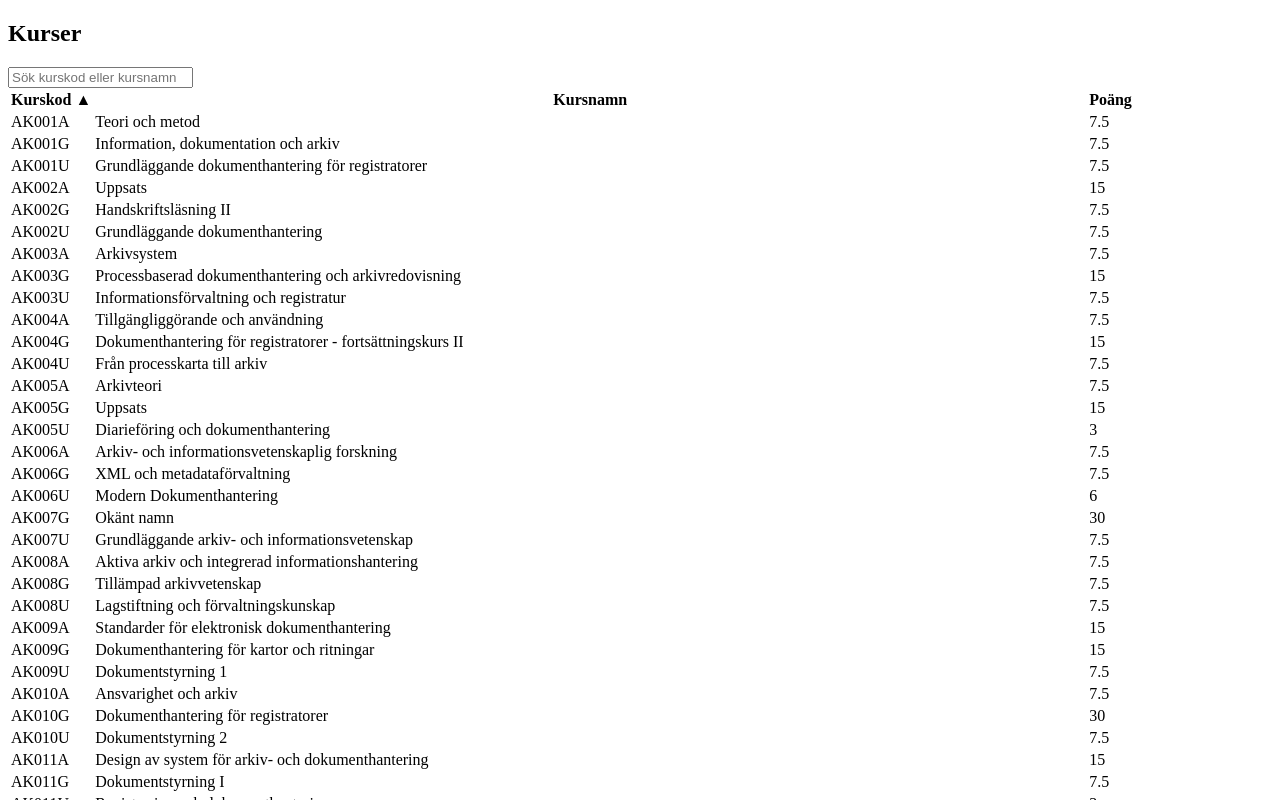
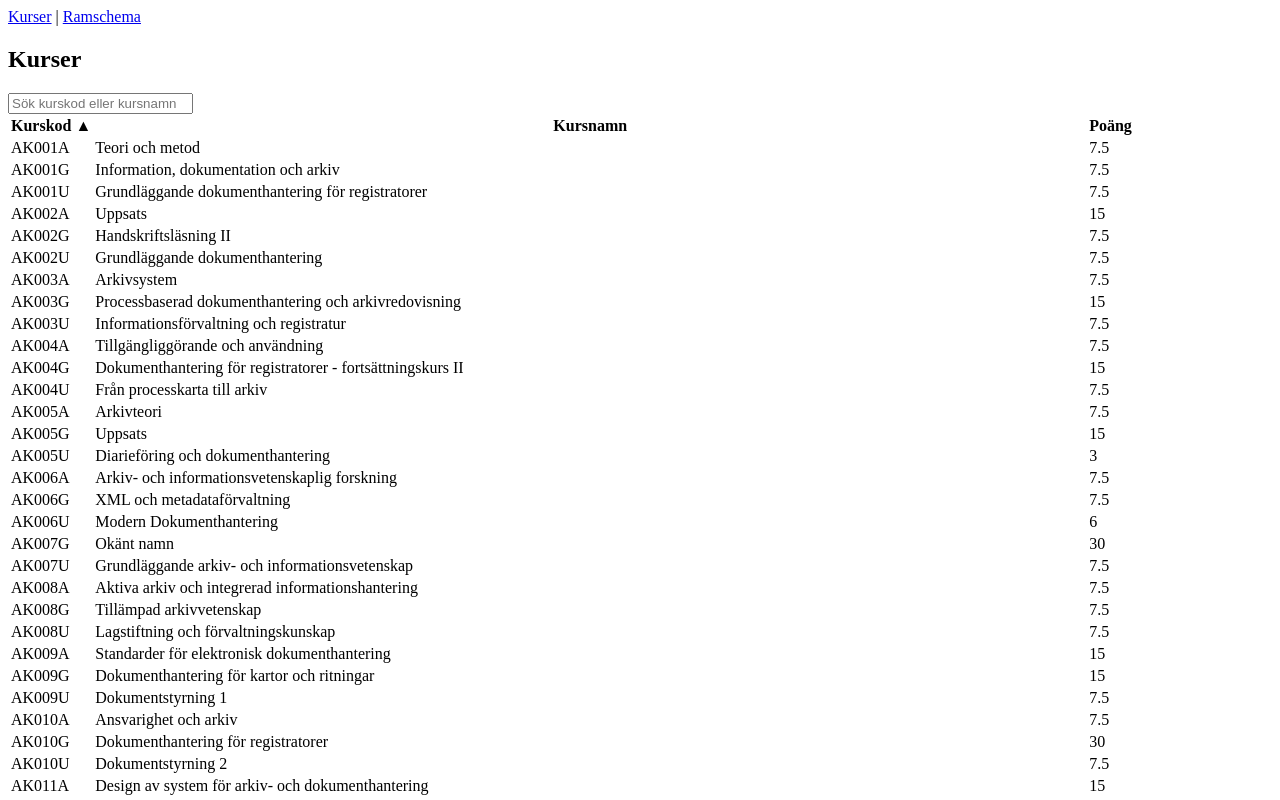
Before and after one commit to arlaspresident/kursportal, an Angular app: page / in a window 1280 px wide. Shown: the top 800 px of the page. Built offline with nearby package versions, Linux system fonts and the light colour scheme.

Commit message:
la till routerlink i app component, nu funkar menyn

```diff
--- a/src/app/app.component.html
+++ b/src/app/app.component.html
@@ -1 +1,6 @@
-<app-course-list></app-course-list>
+<nav>
+  <a routerLink="/">Kurser</a> |
+  <a routerLink="/schema">Ramschema</a>
+</nav>
+
+<router-outlet></router-outlet>
--- a/src/app/app.component.ts
+++ b/src/app/app.component.ts
@@ -1,10 +1,12 @@
 import { Component } from '@angular/core';
-import { RouterOutlet } from '@angular/router';
+import { RouterOutlet, RouterLink } from '@angular/router';
 import { CourseListComponent } from './components/course-list/course-list.component';
+import { ScheduleComponent } from './components/schedule/schedule.component';
 
 @Component({
   selector: 'app-root',
-  imports: [RouterOutlet, CourseListComponent],
+  standalone: true,
+  imports: [RouterOutlet,RouterLink, CourseListComponent, ScheduleComponent],
   templateUrl: './app.component.html',
   styleUrls: ['./app.component.css']
 })
--- a/src/app/app.routes.ts
+++ b/src/app/app.routes.ts
@@ -1,3 +1,8 @@
-import { Routes } from '@angular/router';
+import { Routes} from '@angular/router';
+import { CourseListComponent } from './components/course-list/course-list.component';
+import { ScheduleComponent } from './components/schedule/schedule.component';
 
-export const routes: Routes = [];
+export const routes: Routes = [
+    {path: '', component: CourseListComponent},
+    {path: 'schema', component: ScheduleComponent}
+];
```
